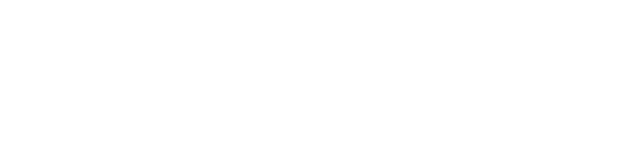
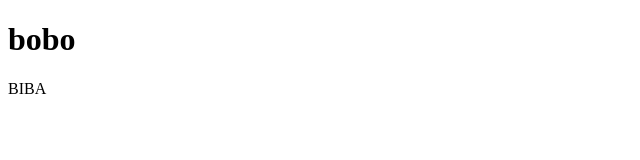
Before and after one commit to KadruS/training-rep, a plain HTML site: page index.html in a window 1280 px wide. Shown: the whole page, without its empty margins (0-640 px from the left). Drawn offline with Linux system fonts and the light colour scheme.

Commit message:
header and paragraph added to the index.html

```diff
--- a/index.html
+++ b/index.html
@@ -7,6 +7,9 @@
     <title>git title started</title>
 </head>
 <body>
+    <h1>bobo</h1>
+    <p>BIBA</p>
+
 
 </body>
 </html>
```
